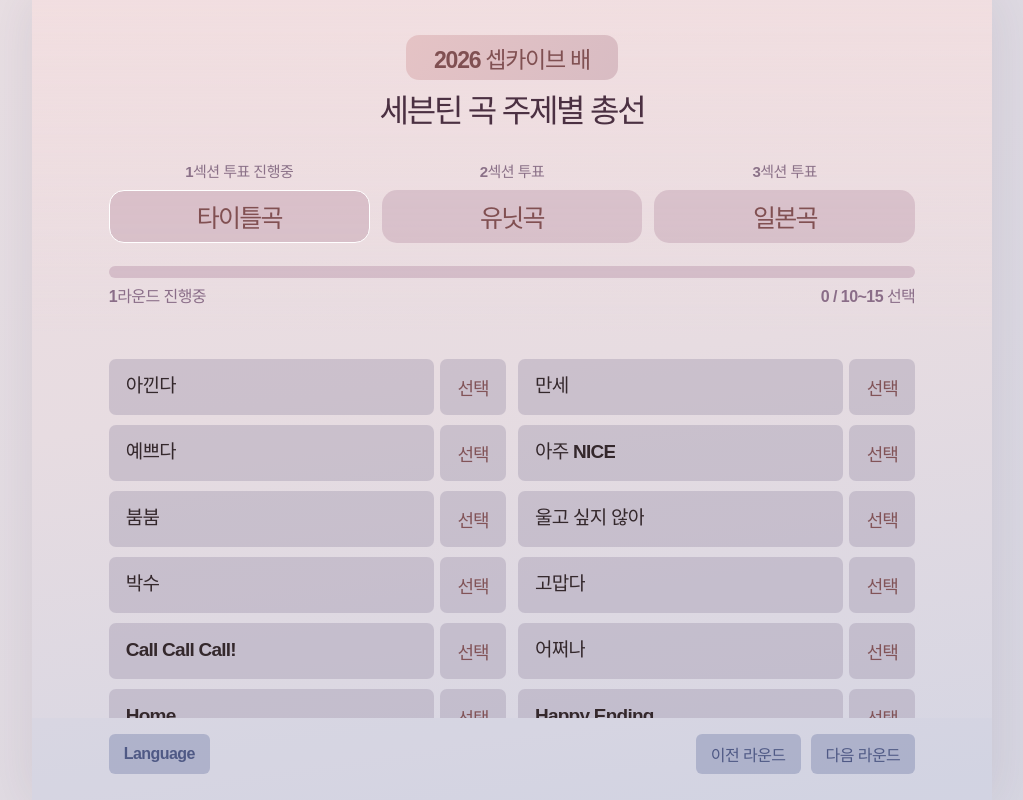
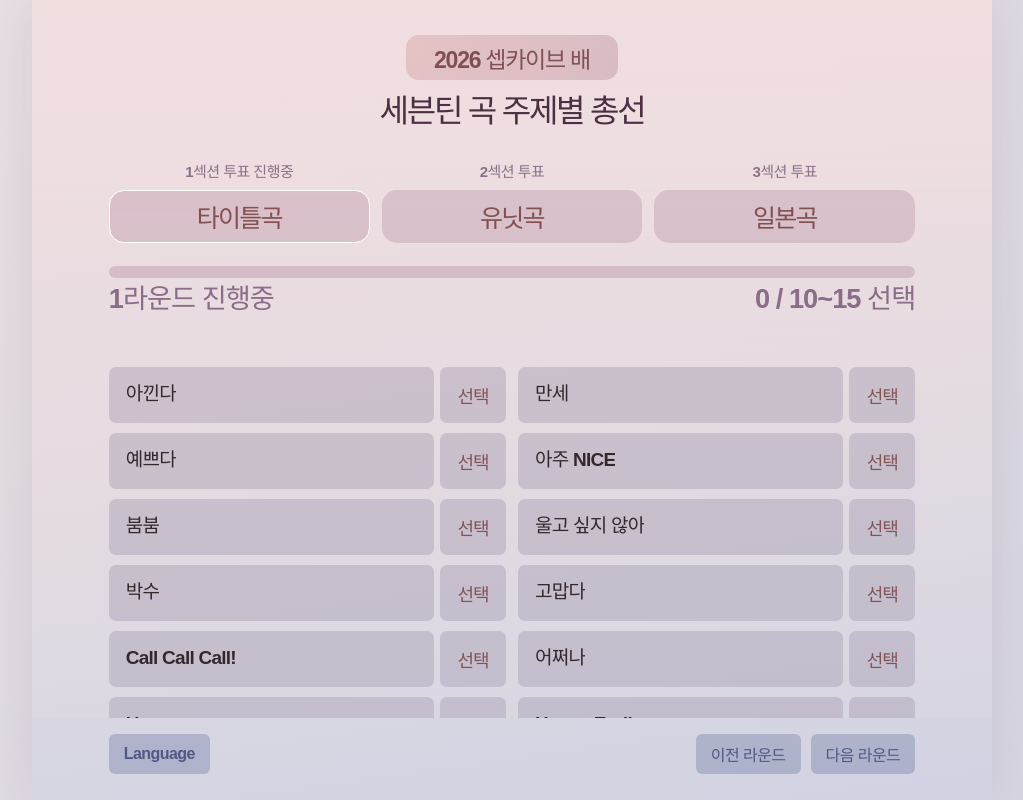
Before and after one commit to svtchive0526/seventeen-title-vote, a plain HTML site: page index.html in a window 1280 px wide. Shown: the whole page, without its empty margins (128-1151 px from the left). Drawn offline with Linux system fonts and the light colour scheme; a web font is replaced by a local one.

Commit message:
Add files via upload

```diff
--- a/index.html
+++ b/index.html
@@ -13,10 +13,11 @@ button{font:inherit;cursor:pointer;-webkit-tap-highlight-color:transparent;touch
 .vote-info{margin-top:53px}.section-status{display:grid;grid-template-columns:repeat(3,minmax(0,1fr));gap:4px;margin-bottom:9px}.section-status span{text-align:center;color:#8b7188;font-size:11.5px;font-weight:800;white-space:nowrap;letter-spacing:-.065em;overflow:hidden}
 .section-tabs{display:grid;grid-template-columns:repeat(3,minmax(0,1fr));gap:4px}.section-tab{border:1.3px solid transparent;height:40px;border-radius:15px;background:rgba(201,169,185,.55);color:#815052;font-size:21px;font-weight:850;letter-spacing:-.07em;padding:0;pointer-events:none}.section-tab.active{border-color:white;background:rgba(207,178,190,.67)}
 .team-tabs{display:grid;grid-template-columns:repeat(3,minmax(0,1fr));gap:4px;margin-top:12px}.team-tab{height:29px;border-radius:18px;border:0;background:rgba(202,172,190,.55);color:#83595d;font-size:13px;font-weight:800;letter-spacing:-.07em;white-space:nowrap;padding:0 2px;pointer-events:none}.team-tab.active{background:white}
-.progress-block{margin-top:29px;padding-bottom:36px}.progress-track{height:12px;background:rgba(197,166,183,.58);border-radius:15px;overflow:hidden}.progress-fill{height:100%;background:linear-gradient(90deg,#b88d9f,#bd92a4);border-radius:15px;min-width:0;transition:width .23s ease}.progress-caption{display:flex;align-items:center;justify-content:space-between;gap:5px;margin-top:5px;color:#8a6d88;font-size:12.5px;font-weight:750;white-space:nowrap;letter-spacing:-.06em}
+.progress-block{margin-top:29px;padding-bottom:36px}.progress-track{height:12px;background:rgba(197,166,183,.58);border-radius:15px;overflow:hidden}.progress-fill{height:100%;background:linear-gradient(90deg,#b88d9f,#bd92a4);border-radius:15px;min-width:0;transition:width .23s ease}.progress-caption{display:flex;align-items:center;justify-content:space-between;gap:5px;margin-top:5px;color:#8a6d88;font-size:21.25px;font-weight:750;letter-spacing:-.06em;line-height:1.18}
+.progress-caption span:first-child{min-width:0;flex:1;white-space:normal;text-align:left}.progress-caption span:last-child{flex:none;white-space:nowrap;text-align:right}
 .header.result-header{padding-bottom:57px}.result-header .brand{padding-bottom:0}
 .content{flex:1;min-height:0;overflow-y:auto;overscroll-behavior:contain;scrollbar-width:none;padding:49px 10.5% 30px}.content::-webkit-scrollbar{display:none}
-.song-list{display:flex;flex-direction:column;gap:6px}.song-row{display:flex;gap:4px;min-height:40px}.song-name,.pick-btn{border:1.2px solid transparent;background:rgba(158,148,172,.38);border-radius:7px;min-width:0}.song-name{display:flex;align-items:center;padding:0 11px;flex:1;overflow:hidden;font-size:17px;line-height:1.1;font-weight:860;color:#34282c;letter-spacing:-.04em}.song-name span{white-space:nowrap;text-overflow:ellipsis;overflow:hidden;min-width:0;display:block;max-width:100%;padding-right:0}.pick-btn{flex:0 0 50px;color:#825458;font-size:17px;font-weight:860;letter-spacing:-.065em;padding:0 2px}.song-row.picked .song-name,.song-row.picked .pick-btn{background:transparent;border-color:white;color:#282e5c}.song-row.picked .song-name{color:#282e5c}.song-row.picked .pick-btn{color:#282e5c}
+.song-list{display:flex;flex-direction:column;gap:6px}.song-row{display:flex;gap:4px;min-height:40px}.song-name,.pick-btn{border:1.2px solid transparent;background:rgba(158,148,172,.38);border-radius:7px;min-width:0}.song-name{display:flex;align-items:center;text-align:left;cursor:pointer;font-family:inherit;padding:0 11px;flex:1;overflow:hidden;font-size:17px;line-height:1.1;font-weight:860;color:#34282c;letter-spacing:-.04em}.song-name span{white-space:nowrap;text-overflow:ellipsis;overflow:hidden;min-width:0;display:block;max-width:100%;padding-right:0}.pick-btn{flex:0 0 50px;color:#825458;font-size:17px;font-weight:860;letter-spacing:-.065em;padding:0 2px}.song-row.picked .song-name,.song-row.picked .pick-btn{background:transparent;border-color:white;color:#282e5c}.song-row.picked .song-name{color:#282e5c}.song-row.picked .pick-btn{color:#282e5c}
 .footer{flex:none;min-height:100px;padding:19px 10.5% max(22px,env(safe-area-inset-bottom));background:rgba(202,206,224,.22);display:flex;align-items:flex-start;justify-content:space-between;gap:8px}.footer-right{display:flex;gap:4px;margin-left:auto}.bottom-button{border:0;border-radius:6px;min-height:30px;background:rgba(142,150,185,.54);color:#4f5985;font-size:13.5px;font-weight:850;letter-spacing:-.07em;padding:6px 7px;white-space:nowrap}.bottom-button:active{transform:translateY(1px)}.footer-right .bottom-button{min-width:70px}
 .finished-content{padding-top:46px;text-align:center}.finished-copy{font-size:15.5px;line-height:1.5;font-weight:860;color:#a16d7c;letter-spacing:-.065em;margin:0 0 46px}.finish-option{margin:0 5% 29px}.finish-option h2{font-size:16px;color:#a16d7c;letter-spacing:-.08em;margin:0 0 10px;font-weight:900}.finish-option button{width:100%;border:0;text-align:left;border-radius:7px;min-height:40px;background:rgba(186,162,182,.55);color:#825d62;padding:0 14px;font-size:14px;font-weight:750;letter-spacing:-.07em}
 .result-content{padding-top:47px}.result-heading{text-align:center;font-size:17px;color:#a16d7c;letter-spacing:-.075em;font-weight:900;margin:0 0 22px}.result-list{margin:0 5.5%;display:flex;flex-direction:column;gap:6px}.result-item{display:grid;grid-template-columns:70px 1fr;gap:4px;height:40px}.result-key,.result-value{background:rgba(190,164,182,.52);border-radius:7px;display:flex;align-items:center;min-width:0;color:#59393c;font-size:15px;letter-spacing:-.055em}.result-key{justify-content:center;font-weight:850;white-space:nowrap}.result-value{padding:0 14px;font-weight:710;overflow:hidden}.result-value span{min-width:0;display:block;overflow:hidden;text-overflow:ellipsis;white-space:nowrap}.share-btn{display:block;margin:22px auto 0;background:rgba(139,147,181,.48);color:#465075;border:1px solid white;border-radius:7px;padding:10px 13px;font-size:16px;font-weight:850;letter-spacing:-.07em}
@@ -37,7 +38,7 @@ button{font:inherit;cursor:pointer;-webkit-tap-highlight-color:transparent;touch
   .section-tab{height:53px;font-size:25px}
   .team-tab{height:36px;font-size:17px}
   .progress-block{margin-top:23px;padding-bottom:24px}
-  .progress-caption{font-size:16px;letter-spacing:-.035em}
+  .progress-caption{font-size:27.2px;letter-spacing:-.035em}
   .content{padding:28px 8% 38px}
   .song-list{display:grid;grid-template-columns:repeat(2,minmax(0,1fr));gap:10px 12px;align-content:start}
   .song-row{min-height:56px;gap:6px}
@@ -105,7 +106,7 @@ if(active===2){h+=`<div class="team-tabs">${state.order.filter(k=>k==='hiphop'||
 let c=count();h+=`<div class="progress-block"><div class="progress-track"><div class="progress-fill" style="width:${Math.max(0,Math.min(100,100*c.n/c.max))}%"></div></div><div class="progress-caption"><span>${esc(t.progress(key,round()))}</span><span>${esc(t.count(c.n,c.min,c.max))}</span></div></div></div>`}
 return h+'</header>'}
 function footer(){const t=txt();let right=state.page==='vote'?`<button class="bottom-button" data-action="prev">${esc(t.prev)}</button><button class="bottom-button" data-action="next">${esc(terminal()?t.finish:round()===5?(index()===0||index()===3?t.nextSection:t.nextTeam):t.next)}</button>`:state.page==='done'? '':`<button class="bottom-button" data-action="back">${esc(t.back)}</button>`;return `<footer class="footer"><button class="bottom-button" data-action="language">Language</button><div class="footer-right">${right}</div></footer>`}
-function votePage(){const t=txt();return `<main class="content" id="scrollPanel"><div class="song-list">${visibleSongs().map(song=>{let on=picked().includes(song);return `<div class="song-row ${on?'picked':''}"><div class="song-name" title="${esc(tr(song))}"><span>${esc(tr(song))}</span></div><button class="pick-btn" data-song="${esc(song)}" aria-pressed="${on}">${on?esc(t.cancel):esc(t.select)}</button></div>`}).join('')}</div></main>`}
+function votePage(){const t=txt();return `<main class="content" id="scrollPanel"><div class="song-list">${visibleSongs().map(song=>{let on=picked().includes(song);return `<div class="song-row ${on?'picked':''}"><button type="button" class="song-name" data-song="${esc(song)}" title="${esc(tr(song))}" aria-label="${esc(tr(song))}: ${esc(on?t.cancel:t.select)}" aria-pressed="${on}"><span>${esc(tr(song))}</span></button><button type="button" class="pick-btn" data-song="${esc(song)}" aria-pressed="${on}">${on?esc(t.cancel):esc(t.select)}</button></div>`}).join('')}</div></main>`}
 function donePage(){const t=txt();return `<main class="content finished-content" id="scrollPanel"><p class="finished-copy">${esc(t.done)}<br>${esc(t.soon)}</p><section class="finish-option"><h2>${esc(t.mine)}</h2><button data-action="mine">${esc(t.mineSub)}</button></section><section class="finish-option"><h2>${esc(t.leaders)}</h2><button data-action="leaders">${esc(t.leadersSub)}</button></section></main>`}
 function resultsPage(){const t=txt(),isMine=state.page==='mine';let keys=categoryKeys;let rows=keys.map(k=>{let value=isMine?(state.choices[state.order.indexOf(k)*5+4]||[])[0]||'-':leaders?.[k]||'—';return `<div class="result-item"><div class="result-key">${esc(categoryNames[k][state.lang==='ko'?0:1])}</div><div class="result-value"><span title="${esc(value==='—'?value:tr(value))}">${esc(value==='—'?value:tr(value))}</span></div></div>`}).join('');let notice=!isMine&&(!BACKEND.url||!BACKEND.anonKey)?`<p style="text-align:center;font-size:12px;color:#9d7081;margin:18px 14px">${esc(t.notConnected)}</p>`:!isMine&&leaders===null?`<p style="text-align:center;font-size:12px;color:#9d7081;margin:18px 14px">${esc(t.loading)}</p>`:'';return `<main class="content result-content" id="scrollPanel"><h1 class="result-heading">${esc(isMine?t.mineHeader:t.leadersHeader)}</h1><div class="result-list">${rows}</div>${notice}${isMine?`<button class="share-btn" data-action="share">${esc(t.share)}</button>`:''}</main>`}
 function modalHtml(){if(!modal)return '';let t=txt();let title='',message='',buttons=[];if(modal.type==='language'){title=t.langChoice;buttons=[{title:'한국어',action:'lang-ko',cls:state.lang==='ko'?'language-option selected':'language-option'},{title:'English',action:'lang-en',cls:state.lang==='en'?'language-option selected':'language-option'}]}
```
